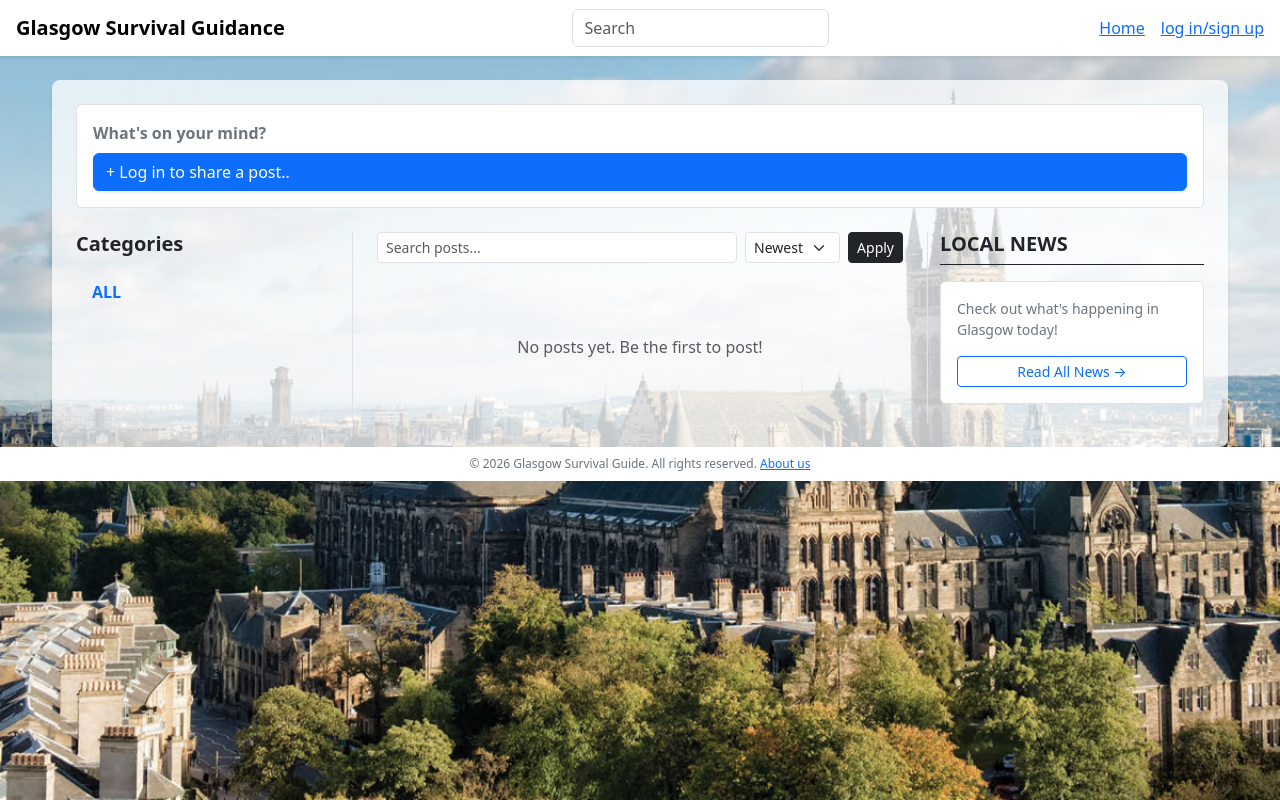
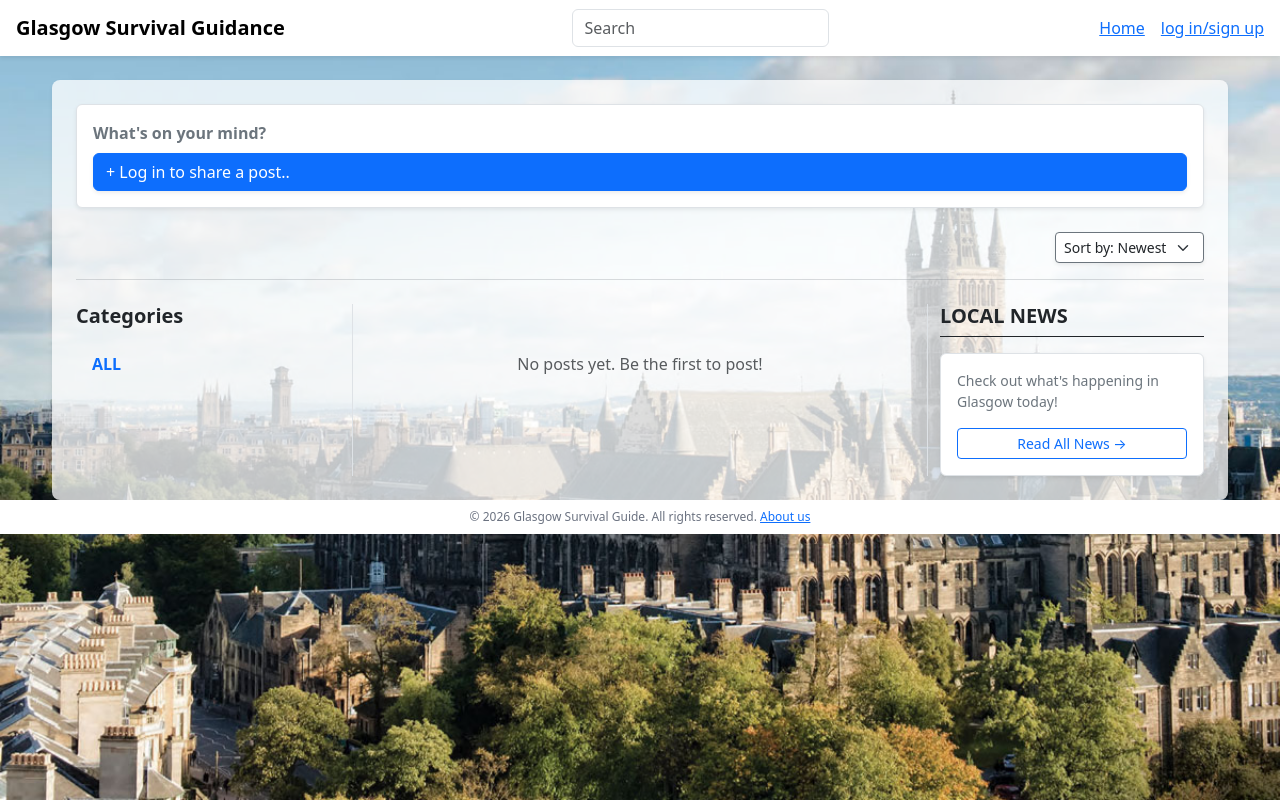
Before and after one commit to COMPSCI5012-Internet-Technology/GlasgowSurvivalGuide, a Django app: page /posts/ in a window 1280 px wide. Run offline with Django 5.2, Linux system fonts and the light colour scheme; data that the repository does not hold is empty.

Commit message:
change the layout of the post list

```diff
--- a/templates/guide/post_list.html
+++ b/templates/guide/post_list.html
@@ -5,10 +5,9 @@
 
 {% block content %}
 <div class="container mt-4" style="max-width: 1200px;">
+   <div class="bg-white bg-opacity-75 rounded-3 p-4 shadow-sm">
 
-    <div class="bg-white bg-opacity-75 rounded-3 p-4 shadow-sm">
-
-        <div class="border rounded p-3 mb-4 bg-white">
+        <div class="border rounded p-3 mb-4 bg-white shadow-sm">
             <p class="text-secondary mb-2 fw-bold">What's on your mind?</p>
             {% if user.is_authenticated %}
                 <a href="{% url 'guide:post_create' %}" class="btn btn-primary w-100 text-start shadow-sm">
@@ -21,16 +20,30 @@
             {% endif %}
         </div>
 
+        <div class="mb-3 d-flex justify-content-end">
+            <form method="get" action="{% url 'guide:post_list' %}" class="m-0">
+                <input type="hidden" name="category" value="{{ category_id }}">
+                <input type="hidden" name="q" value="{{ q }}">
+
+                <select name="sort" class="form-select form-select-sm w-auto shadow-sm border-secondary" style="cursor: pointer;" onchange="this.form.submit()">
+                    <option value="newest" {% if sort == "newest" %}selected{% endif %}>Sort by: Newest</option>
+                    <option value="oldest" {% if sort == "oldest" %}selected{% endif %}>Sort by: Oldest</option>
+                </select>
+            </form>
+        </div>
+
+        <hr class="text-secondary opacity-25 mb-4">
+
         <div class="row">
 
             <div class="col-md-3">
                 <h2 class="fs-5 fw-bold mb-3">Categories</h2>
                 <div class="list-group list-group-flush mb-4 bg-transparent">
-                    <a href="{% url 'guide:post_list' %}" class="list-group-item list-group-item-action bg-transparent border-0 {% if not category_id %}fw-bold text-primary{% endif %}">
+                    <a href="{% url 'guide:post_list' %}?q={{ q }}&sort={{ sort }}" class="list-group-item list-group-item-action bg-transparent border-0 {% if not category_id %}fw-bold text-primary{% endif %}">
                         ALL
                     </a>
                     {% for cat in categories %}
-                    <a href="{% url 'guide:post_list' %}?category={{ cat.id }}" class="list-group-item list-group-item-action bg-transparent border-0 {% if category_id == cat.id|stringformat:'s' %}fw-bold text-primary{% endif %}">
+                    <a href="{% url 'guide:post_list' %}?category={{ cat.id }}&q={{ q }}&sort={{ sort }}" class="list-group-item list-group-item-action bg-transparent border-0 {% if category_id == cat.id|stringformat:'s' %}fw-bold text-primary{% endif %}">
                         {{ cat.name }}
                     </a>
                     {% endfor %}
@@ -38,16 +51,6 @@
             </div>
 
             <div class="col-md-6 border-start border-end px-4">
-
-                <form method="get" action="{% url 'guide:post_list' %}" class="d-flex gap-2 mb-4">
-                    <input type="hidden" name="category" value="{{ category_id }}"> <input type="text" name="q" class="form-control form-control-sm" placeholder="Search posts..." value="{{ q }}">
-                    <select name="sort" class="form-select form-select-sm w-auto">
-                        <option value="newest" {% if sort == "newest" %}selected{% endif %}>Newest</option>
-                        <option value="oldest" {% if sort == "oldest" %}selected{% endif %}>Oldest</option>
-                    </select>
-                    <button type="submit" class="btn btn-sm btn-dark">Apply</button>
-                </form>
-
                 {% if post_list %}
                     {% for post in post_list %}
                     <div class="border rounded p-3 mb-3 bg-white shadow-sm">
@@ -72,7 +75,7 @@
             <div class="col-md-3">
                 <h2 class="fs-5 fw-bold mb-3 border-bottom pb-2 border-dark">LOCAL NEWS</h2>
 
-                <div class="bg-white p-3 rounded border">
+                <div class="bg-white p-3 rounded border shadow-sm">
                     <p class="small text-secondary mb-3">Check out what's happening in Glasgow today!</p>
                     <a href="{% url 'guide:news_list' %}" class="btn btn-sm btn-outline-primary w-100">
                         Read All News &rarr;
@@ -80,6 +83,7 @@
                 </div>
             </div>
 
-        </div> </div>
+        </div>
+    </div>
 </div>
 {% endblock %}
```
